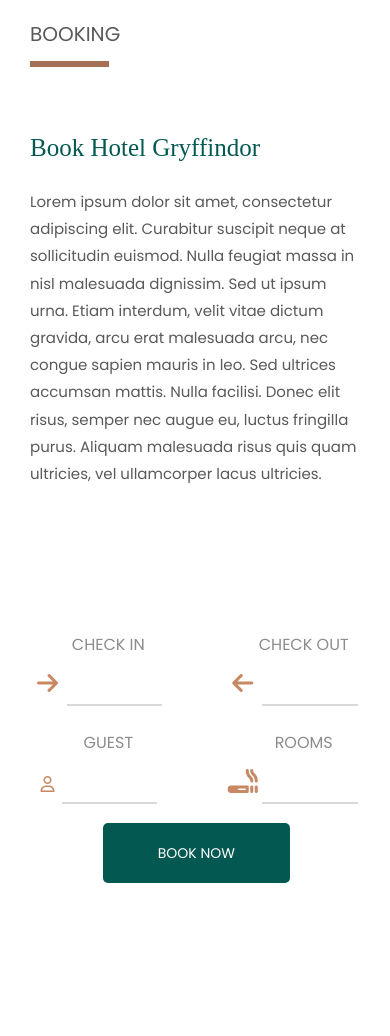
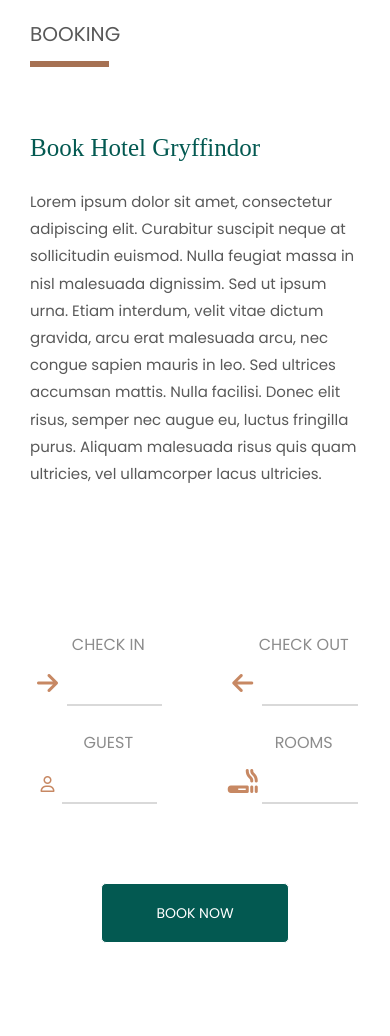
Before and after one commit to akashprasher/Team-E-Up, a plain HTML site: page booking.html in a window 390 px wide. Shown: the part 64-1100 px from the top of the page. Drawn offline with nearby package versions, Linux system fonts and the light colour scheme.

Commit message:
fixing issues

```diff
--- a/booking.html
+++ b/booking.html
@@ -138,6 +138,10 @@
             .margin-top-m {
                 margin-top: 350px;
             }
+
+            .navbar-nav {
+                padding-left: 50px;
+            }
         }
 
         @media screen and (min-width: 415px) and (max-width: 1024px) {
@@ -211,6 +215,7 @@
             .main-container {
                 flex-direction: column;
                 height: 100vh;
+                padding-bottom: 100px;
             }
 
             .container-1 {
@@ -228,8 +233,9 @@
 
             .btn {
                 position: absolute;
-                top: 190px;
-                right: 100px;
+                top: 250px;
+                margin-bottom: 20px;
+                right: 26%;
                 width: 48%;
                 height: 60px;
                 border: none;
@@ -240,6 +246,7 @@
                 color: #fff;
                 font-family: "Poppins", sans-serif;
                 font-weight: 500;
+                border: 1px solid #fff;
             }
 
             ul {
```
